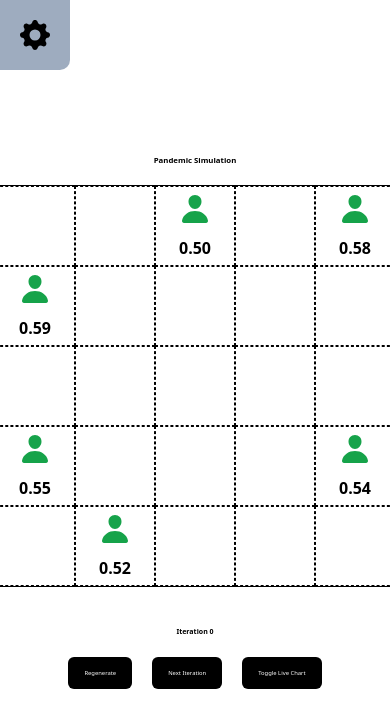
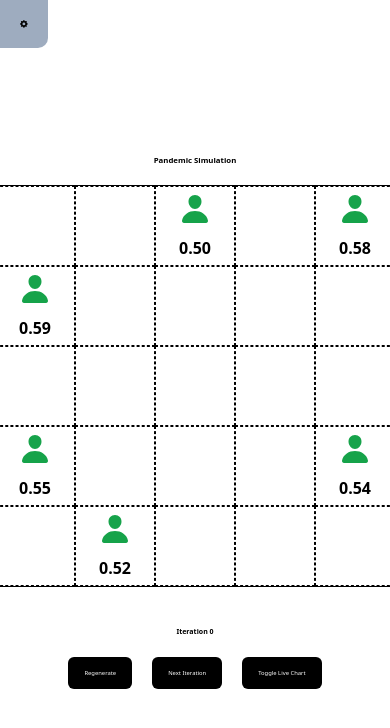
Before and after one commit to ahmadzakiakmal/Pandemic-Spread-Simulation, a Next.js app: page / in a window 390 px wide. Shown: the top 728 px of the page. Built offline with nearby package versions, Linux system fonts and the light colour scheme.

Commit message:
feat: improved styling

```diff
--- a/src/pages/index.jsx
+++ b/src/pages/index.jsx
@@ -168,7 +168,14 @@ function Result({ infectedArray, iteration, setShowResult }) {
           Infected Amount - Iteration
         </h2>
         <LineChart infectedArray={infectedArray} className="w-full mx-auto" />
-        <div className="bg-black cursor-pointer text-white rounded-md mt-5 text-[1.5vw] hover:bg-black/90 w-fit mx-auto py-3 px-5" onClick={() => {setShowResult(false)}}>CLOSE</div>
+        <div
+          className="bg-black cursor-pointer text-white rounded-md mt-5 text-[1.5vw] hover:bg-black/90 w-fit mx-auto py-3 px-5"
+          onClick={() => {
+            setShowResult(false);
+          }}
+        >
+          CLOSE
+        </div>
       </div>
     </div>
   );
@@ -378,8 +385,9 @@ export default function Home() {
         Pandemic Simulation
       </h1>
       <div className="flex flex-col justify-center items-center gap-10 mt-5 relative z-[5]">
+        {/* Grid */}
         <div
-          className="simulation-grid w-fit outline outline-1 outline-black !overflow-hidden"
+          className="simulation-grid w-fit outline outline-1 outline-black !overflow-hidden bg-white/50"
           style={{ "--grid-cols": rows }}
         >
           {grid.map((row, i) => {
@@ -420,14 +428,6 @@ export default function Home() {
           >
             Next Iteration
           </div>
-          {/* <div
-            className="bg-black text-white cursor-pointer p-3 unselectable hover:bg-black/90 text-[1.5vw] px-4 rounded-md"
-            onClick={() => {
-              iteration == null ? setIteration(0) : setIteration(iteration + 1);
-            }}
-          >
-            Auto Play
-          </div> */}
           <div
             className="bg-black text-white cursor-pointer p-3 unselectable hover:bg-black/90 text-[1.5vw] px-4 rounded-md"
             onClick={() => {
@@ -441,7 +441,7 @@ export default function Home() {
       {showLiveChart && (
         <LineChart
           infectedArray={infectedArray}
-          className="w-full lg:w-[50%] flex justify-start fixed left-0 bottom-0"
+          className="w-full flex justify-start fixed left-0 bottom-0"
         />
       )}
       {/* Setting Button */}
@@ -449,7 +449,7 @@ export default function Home() {
         className="fixed top-0 left-0 p-5 bg-slate-400 rounded-br-[10px] cursor-pointer hover:bg-slate-400/90"
         onClick={() => setShowSettings(true)}
       >
-        <BsFillGearFill className="text-[30px]" />
+        <BsFillGearFill className="text-[2vw]" />
       </div>
       {/* Settings Menu */}
       {showSettings && (
@@ -465,7 +465,13 @@ export default function Home() {
         />
       )}
       {/* Results */}
-      {showResult && <Result infectedArray={infectedArray} iteration={iteration} setShowResult={setShowResult} />}
+      {showResult && (
+        <Result
+          infectedArray={infectedArray}
+          iteration={iteration}
+          setShowResult={setShowResult}
+        />
+      )}
     </main>
   );
 }
```
